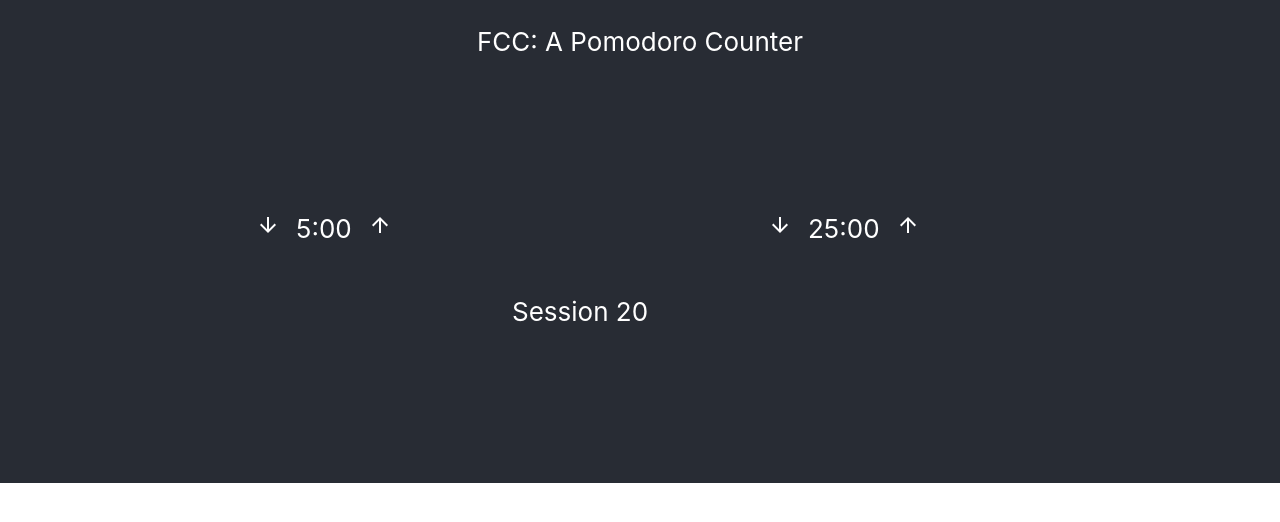
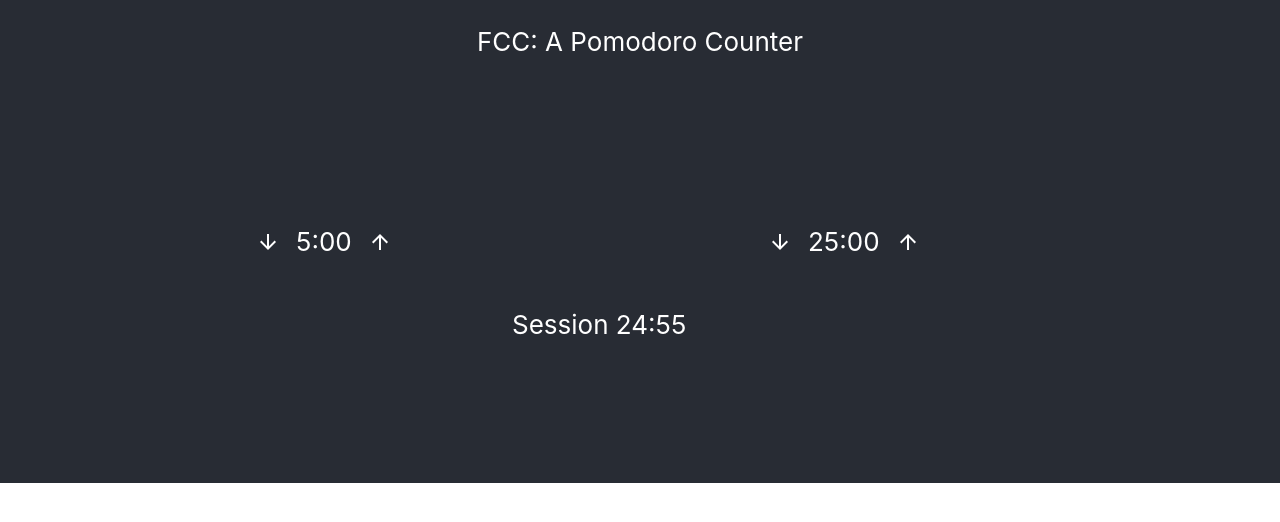
Before and after one commit to kamesen99/pomodorofcc, a React (Create React App) app: page / in a window 1280 px wide. Shown: the top 522 px of the page. Built offline with nearby package versions, Linux system fonts and the light colour scheme.

Commit message:
Completed countdown functionality in proper format

```diff
--- a/src/App.css
+++ b/src/App.css
@@ -42,15 +42,18 @@
   display: flex;
   flex-wrap: nowrap;
   width: 100%;
+  place-items: center;
 }
 #break-label {
   display: flex;
   width: 50%;
+  place-items: center;
   margin-left: 20%;
 }
 #session-label {
   display: flex;
   width: 50%;
+  place-items: center;
 }
 #timer-label {
   min-height: 10vh;
--- a/src/App.js
+++ b/src/App.js
@@ -30,12 +30,12 @@
         <div className="section">
           <div id="break-label">
             <ArrowDownwardIcon id="break-decrement" onClick={() => handleClickDown(breakTime, setBreakTime)} style={{marginRight: "1rem"}}/>
-              <p id="break-length" style={{marginTop: "0"}} >{breakTime}</p>:00
+              <p id="break-length" >{breakTime}</p>:00
             <ArrowUpwardIcon id="break-increment" onClick={() => handleClickUp(breakTime, setBreakTime)} style={{marginLeft: "1rem"}}/>
           </div>
           <div id="session-label">
             <ArrowDownwardIcon id="session-decrement" onClick={() => handleClickDown(session, setSession)} style={{marginRight: "1rem"}}/>
-              <p id="session-length" style={{marginTop: "0"}}>{session}</p>:00
+              <p id="session-length" >{session}</p>:00
             <ArrowUpwardIcon id="session-increment" onClick={() => handleClickUp(session, setSession)} style={{marginLeft: "1rem"}}/>
           </div>
         </div>
--- a/src/components/Counter.js
+++ b/src/components/Counter.js
@@ -1,11 +1,23 @@
 import React, {useState} from 'react';
-import ArrowDownwardIcon from '@material-ui/icons/ArrowDownward';
-import ArrowUpwardIcon from '@material-ui/icons/ArrowUpward';
-import { render } from '@testing-library/react';
+//import ArrowDownwardIcon from '@material-ui/icons/ArrowDownward';
+//import ArrowUpwardIcon from '@material-ui/icons/ArrowUpward';
+//import { render } from '@testing-library/react';
 
 const Counter = (props) => {
 
-    const [timer, setTimer] = useState(props.timer);
+    //console.log(timeInSeconds)
+    const [timer, setTimer] = useState(props.timer * 60);
+
+    const timeToFormat = (minutes, seconds) => {
+        minutes = minutes < 10 ? "0" + minutes : minutes;
+        seconds = seconds < 10 ? "0" + seconds : seconds;
+        return (minutes + ":" + seconds);
+    }
+
+    let minutes = Math.floor(timer / 60);
+    let seconds = timer % 60;
+
+    let format = (timeToFormat(minutes, seconds))
 
     React.useEffect(() => {
         timer > 0 && setTimeout(() => setTimer(timer - 1), 1000)
@@ -14,7 +26,7 @@
     return(
 
         <div id="timer-label">
-            <p id="time-left">Session {timer}</p>
+            <p id="time-left">Session {format}</p>
         </div>
     )
 
```
